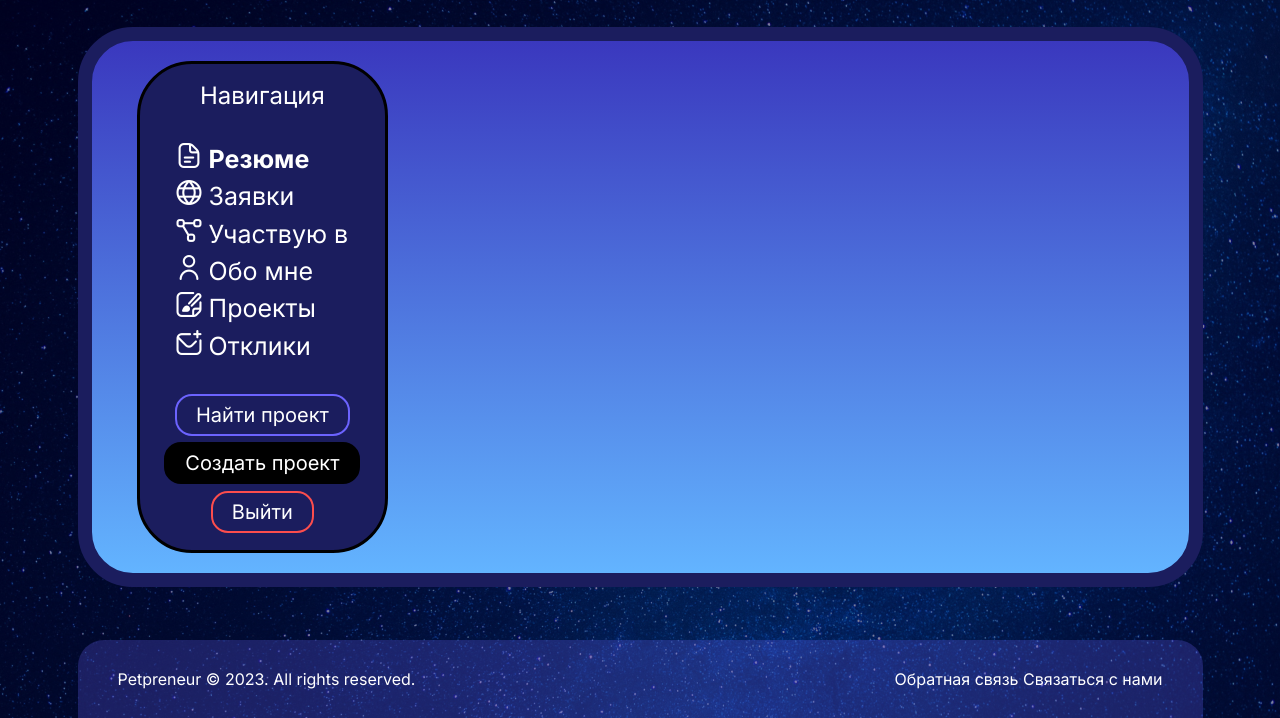
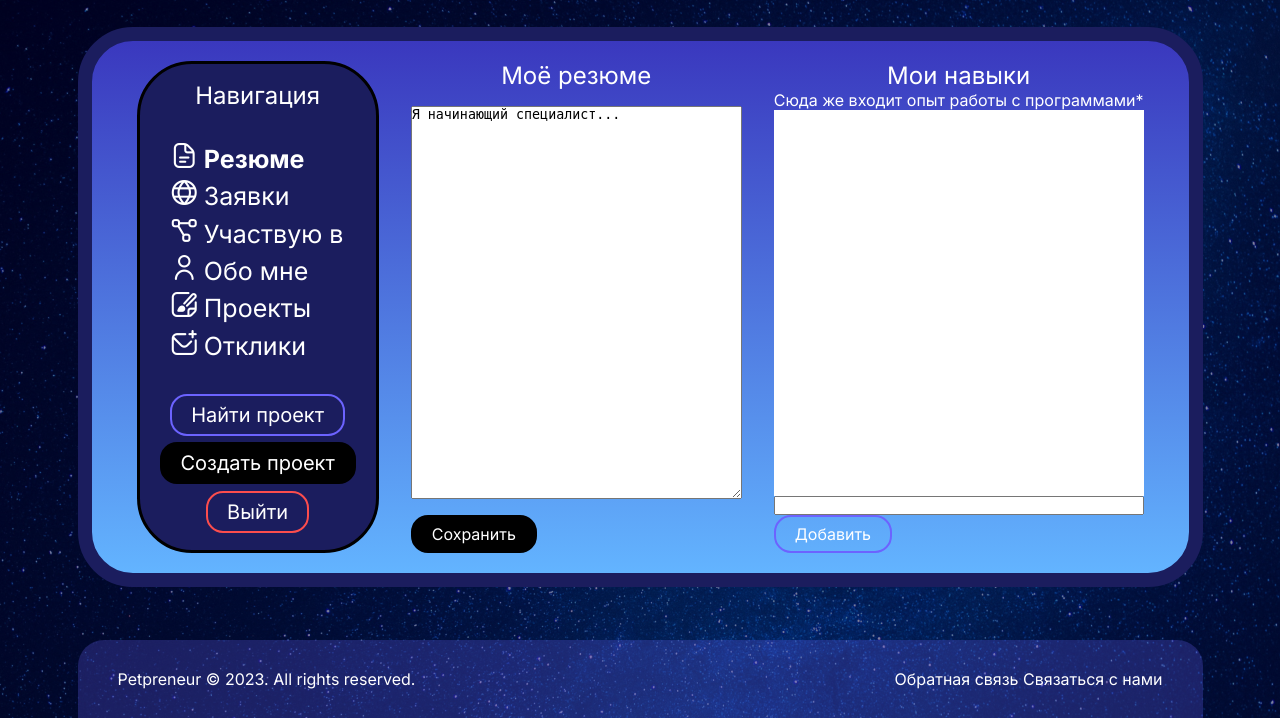
Before and after one commit to N1qro/petpreneur, a Django app: page /auth/profile/resume/ in a window 1280 px wide. Shown: the part 82-800 px from the top of the page. Run offline with Django 4.2, Linux system fonts and the light colour scheme; the visitor is signed in with stand-in values (Sample User, id 1); some libraries are stand-ins or nearby versions.

Commit message:
Started working on resume + updated url's templates

```diff
--- a/petpreneur/static_dev/css/global.css
+++ b/petpreneur/static_dev/css/global.css
@@ -18,6 +18,10 @@ h5, .h5 {
     font-style: normal;
     font-weight: 500;
     line-height: normal;
+}
+
+.text-center {
+    text-align: center;
 }
 
 body {
@@ -142,8 +146,13 @@ footer {
 /* profile */
 
 .profile-container {
-    display: grid;
-    grid-template-columns: minmax(240px, 1fr) 3fr;
+    /* display: grid;
+    grid-template-columns: minmax(240px, 1fr) 3fr; */
+
+    display: flex;
+    flex-direction: row;
+    flex-wrap: wrap;
+    gap: 2rem;
 
     margin-block: auto;
     height: 70vh;
@@ -151,6 +160,7 @@ footer {
     border: 14px solid #1B1D5E;
     padding: 20px 45px;
     background: linear-gradient(180deg, #3A38BE 0%, #63B4FF 100%);
+    overflow-y: auto;
 }
 
 .profile-navigation {
@@ -182,13 +192,36 @@ footer {
     align-self: center;
 }
 
+.profile--skills {
+    display: flex;
+    flex-direction: column;
+}
+
+.profile--skills--container {
+    max-height: 600px;
+    flex: 1;
+    background-color: white;
+}
+
+.profile--resume {
+    display: flex;
+    flex-direction: column;
+    gap: 1rem;
+
+    flex: 1;
+}
+
+.profile--resume > textarea {
+    flex: 1;
+}
+
 @media (max-width: 760px) {
-    .profile-container {
+    /* .profile-container {
         display: flex;
         flex-direction: column;
         flex-wrap: wrap;
         margin-block: 2rem;
-    }
+    } */
 
     .profile-container h5 {
         margin-bottom: 1rem;
--- a/petpreneur/static_dev/css/includes.css
+++ b/petpreneur/static_dev/css/includes.css
@@ -1,11 +1,16 @@
 /* button */
 
 .button {
+    all: unset;
     display: block;
     padding: 7px 19px;
     border-radius: 17px;
     border: 2px solid var(--background-color);
     width: fit-content;
+}
+
+.button:hover {
+    cursor: pointer;
 }
 
 .button-primary {
--- a/petpreneur/templates/users/profile.html
+++ /dev/null
@@ -1 +0,0 @@
-{% extends "users/profile_base.html" %}
--- /dev/null
+++ b/petpreneur/templates/users/profile/participating.html
@@ -0,0 +1 @@
+{% extends "users/profile/profile_base.html" %}
--- /dev/null
+++ b/petpreneur/templates/users/profile/profile.html
@@ -0,0 +1 @@
+{% extends "users/profile/profile_base.html" %}
--- a/petpreneur/templates/users/profile_base.html
+++ b/petpreneur/templates/users/profile/profile_base.html
@@ -58,6 +58,9 @@
 				{% link_button "Выйти" logout_url color="red"%}
 			</nav>
 		</div>
+		{% block profile_content %}
+			переопределите profile_content
+		{% endblock profile_content %}
 		{% endwith %}
 	</div>
 {% endblock content %}
--- /dev/null
+++ b/petpreneur/templates/users/profile/projects.html
@@ -0,0 +1 @@
+{% extends "users/profile/profile_base.html" %}
--- /dev/null
+++ b/petpreneur/templates/users/profile/recruit.html
@@ -0,0 +1 @@
+{% extends "users/profile/profile_base.html" %}
--- /dev/null
+++ b/petpreneur/templates/users/profile/requests.html
@@ -0,0 +1 @@
+{% extends "users/profile/profile_base.html" %}
--- /dev/null
+++ b/petpreneur/templates/users/profile/resumes.html
@@ -0,0 +1,18 @@
+{% extends "users/profile/profile_base.html" %}
+{% load buttons %}
+
+
+{% block profile_content %}
+<div class="profile--resume">
+    <h5 class="text-center">Моё резюме</h5>
+    <textarea name="resume" cols="30" rows="10">Я начинающий специалист...</textarea>
+    {% button "Сохранить" color="black" state="hovered" %}
+</div>
+<div class="profile--skills">
+    <h5 class="text-center">Мои навыки</h5>
+    <p class="text-center">Сюда же входит опыт работы с программами*</p>
+    <div class="profile--skills--container"></div>
+    <input type="text">
+    {% button "Добавить" %}
+</div>
+{% endblock profile_content %}
--- a/petpreneur/users/views.py
+++ b/petpreneur/users/views.py
@@ -119,42 +119,42 @@ class ActivateView(django.views.generic.RedirectView):
 @django.contrib.auth.decorators.login_required()
 def resume_view(request: django.http.HttpRequest):
     context = {}
-    template_name = "users/profile.html"
+    template_name = "users/profile/resumes.html"
     return django.shortcuts.render(request, template_name, context)
 
 
 @django.contrib.auth.decorators.login_required()
 def requests_view(request: django.http.HttpRequest):
     context = {}
-    template_name = "users/profile.html"
+    template_name = "users/profile/requests.html"
     return django.shortcuts.render(request, template_name, context)
 
 
 @django.contrib.auth.decorators.login_required()
 def participate_view(request: django.http.HttpRequest):
     context = {}
-    template_name = "users/profile.html"
+    template_name = "users/profile/participating.html"
     return django.shortcuts.render(request, template_name, context)
 
 
 @django.contrib.auth.decorators.login_required()
 def profile_view(request: django.http.HttpRequest):
     context = {}
-    template_name = "users/profile.html"
+    template_name = "users/profile/profile.html"
     return django.shortcuts.render(request, template_name, context)
 
 
 @django.contrib.auth.decorators.login_required()
 def projects_view(request: django.http.HttpRequest):
     context = {}
-    template_name = "users/profile.html"
+    template_name = "users/profile/projects.html"
     return django.shortcuts.render(request, template_name, context)
 
 
 @django.contrib.auth.decorators.login_required()
 def recruit_view(request: django.http.HttpRequest):
     context = {}
-    template_name = "users/profile.html"
+    template_name = "users/profile/recruit.html"
     return django.shortcuts.render(request, template_name, context)
 
 
```
